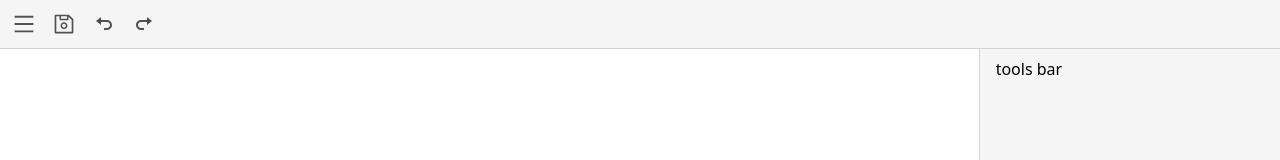
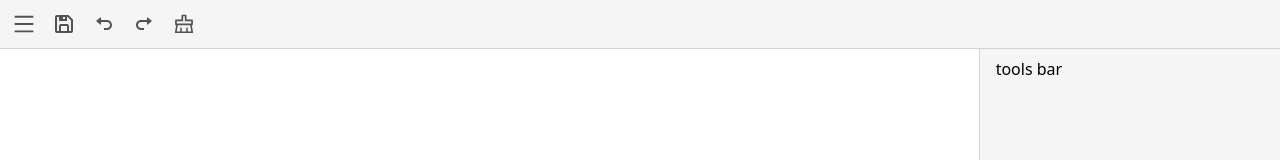
Before and after one commit to iEranDEV/drawing-app, a React (Create React App) app: page / in a window 1280 px wide. Shown: the top 160 px of the page. Built offline with nearby package versions, Linux system fonts and the light colour scheme.

Commit message:
clearing drawing board

```diff
--- a/src/App.tsx
+++ b/src/App.tsx
@@ -1,19 +1,21 @@
+import { useState } from "react";
 import AccessibilityBar from "./components/AccessibilityBar";
 import DrawingBoard from "./components/DrawingBoard";
 import ToolsBar from "./components/ToolsBar";
 
 function App() {
+	const [ctx, setCtx] = useState<CanvasRenderingContext2D | undefined | null>(null);
 
 	return (
 		<div className="w-screen h-screen bg-neutral-200 flex flex-col">
 			{/* Menu, save, changes history */}
-			<AccessibilityBar ></AccessibilityBar>
+			<AccessibilityBar ctx={ctx}></AccessibilityBar>
 
 			{/* Wrapper */}
 			<div className="flex w-full h-full">
 				{/* Canvas */}
 				<div className="w-full h-full overflow-auto relative">
-					<DrawingBoard></DrawingBoard>
+					<DrawingBoard ctx={ctx} setCtx={setCtx}></DrawingBoard>
 				</div>
 
 				{/* Drawing tools */}
--- a/src/components/AccessibilityBar.tsx
+++ b/src/components/AccessibilityBar.tsx
@@ -1,23 +1,30 @@
-import { AiOutlineMenu, AiOutlineSave } from 'react-icons/ai'
-import { BiUndo, BiRedo } from 'react-icons/bi'
+import { AiOutlineClear, AiOutlineMenu } from 'react-icons/ai'
+import { BiUndo, BiRedo, BiSave } from 'react-icons/bi'
 
-function AccessibilityBar() {
+type AccessibilityBarProps = {
+    ctx: CanvasRenderingContext2D | undefined | null
+}
+
+function AccessibilityBar({ ctx }: AccessibilityBarProps) {
     return (
         <div className="w-full bg-neutral-100 border-b border-neutral-300 p-3 flex justify-between text-neutral-600">
 
             {/* Save, undo, redo */}
             <div className='flex gap-4'>
                 {/* Menu */}
-                <AiOutlineMenu className='h-6 w-6'></AiOutlineMenu>
+                <AiOutlineMenu className='icon-accessibility'></AiOutlineMenu>
 
                 {/* Save image */}
-                <AiOutlineSave className='h-6 w-6'></AiOutlineSave>
+                <BiSave className='icon-accessibility'></BiSave>
 
                 {/* Undo */}
-                <BiUndo className='h-6 w-6'></BiUndo>
+                <BiUndo className='icon-accessibility'></BiUndo>
 
                 {/* Redo */}
-                <BiRedo className='h-6 w-6'></BiRedo>
+                <BiRedo className='icon-accessibility'></BiRedo>
+
+                {/* Clear canvas */}
+                <AiOutlineClear className='icon-accessibility' onClick={() => ctx?.clearRect(0, 0, ctx.canvas.width, ctx.canvas.height)}></AiOutlineClear>
             </div>
 
             {/* Scroll values */}
--- a/src/components/DrawingBoard.tsx
+++ b/src/components/DrawingBoard.tsx
@@ -1,7 +1,12 @@
 import { useEffect, useRef, useState } from "react";
 
-function DrawingBoard() {
-    const [ctx, setCtx] = useState<CanvasRenderingContext2D | undefined | null>(null);
+type DrawingBoardProps = {
+    ctx: CanvasRenderingContext2D | undefined | null,
+    setCtx: Function
+}
+
+function DrawingBoard({ ctx, setCtx }: DrawingBoardProps) {
+
     const [painting, setPainting] = useState({
         isPainting: false,
         startX: 0,
--- a/src/index.css
+++ b/src/index.css
@@ -13,3 +13,7 @@
 ::-webkit-scrollbar-thumb:hover {
 	background: #555;
 }
+
+.icon-accessibility {
+	@apply h-6 w-6 cursor-pointer hover:text-blue-500;
+}
```
